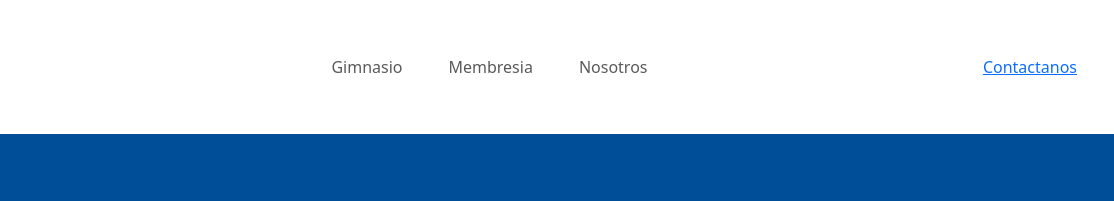
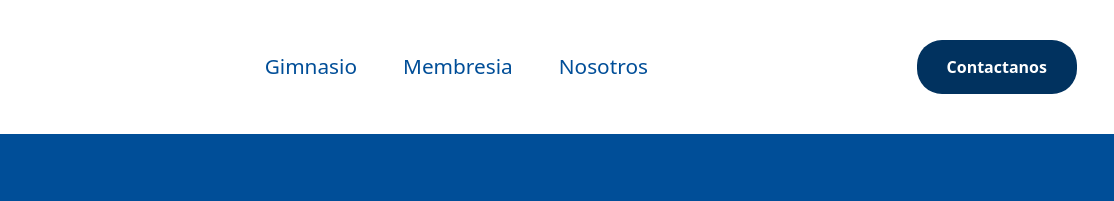
Before and after one commit to Ubbee/Entrega-3-Coderhouse, a plain HTML site: page index.html in a window 1280 px wide. Shown: the top 201 px of the page, 166-1280 px from the left. Drawn offline with nearby package versions, Linux system fonts and the light colour scheme.

Commit message:
arreglo nav

```diff
--- a/scss/layout/mq-desktop.scss
+++ b/scss/layout/mq-desktop.scss
@@ -1,13 +1,47 @@
+//VARIABLES
+@use "../abstracts/variables";
 //MIXINS
 @use "../abstracts/mixin";
+@media (min-width: 990px) {
+    header {
+        .navv {
+            #navbarContenido {
+                position: initial;
+                background-color: white;
+                box-shadow: 0 0px 0px rgba(0, 0, 0, 0);
+            }
+
+            .cont {
+                .btn-uno {
+                    display: block;
+                    background-color: #01325f;
+                    padding: 15px 30px;
+                    border-radius: 25px;
+                    text-decoration: none;
+                    color: white;
+                    font-weight: 700;
+                }
+
+                .img-ul {
+                    ul {
+                        li {
+                            a{
+                                color: variables.$color-principal;
+                            }
+                            .btn-dos {
+                                display: none;
+                            }
+                        }
+                    }
+                }
+            }
+        }
+    }
+}
+
 @media (min-width: 1024px) {
-    .btn-uno {
-        display: block !important;
-    }
 
-    .btn-dos {
-        display: none !important;
-    }
+
 
     body {
         main {
@@ -144,6 +178,7 @@
                             justify-content: center;
                             transform: translateY(0px);
                             margin-right: 50px;
+
                             li {
                                 img {
                                     @include mixin.medidas(31px, 31px);
@@ -151,6 +186,7 @@
                             }
                         }
                     }
+
                     padding-bottom: 100px;
                 }
 
--- a/scss/layout/mq-tablet.scss
+++ b/scss/layout/mq-tablet.scss
@@ -2,6 +2,23 @@
 @use "../abstracts/mixin";
 @media (min-width: 600px) {
     body {
+
+        header {
+            .navv {
+                .cont {
+                    .img-ul {
+                        ul{
+                            li{
+                                a{
+                                    font-size: 1.3rem;
+                                }
+                            }
+                        }
+                    }
+                }
+            }
+        }
+
         main {
 
             /* ------------------INICIO----------------- */
@@ -120,8 +137,12 @@
                     }
 
                     .card-entrenamiento {
+                        .imagen-fit {
+                            width: 80%;
+                        }
+
                         ul {
-                            margin-left: 20px;
+                            margin-left: 7%;
                             transform: translateY(-40px);
 
                             li {
--- a/scss/pages/_home.scss
+++ b/scss/pages/_home.scss
@@ -5,6 +5,21 @@
 
 /* ------------------HEADER-------------------- */
 .navv {
+    #navbarContenido {
+        position: absolute;
+        top: 100%;
+        right: 0;
+        background-color: rgba(0, 78, 152, 0.4);
+        backdrop-filter: blur(10px);
+        -webkit-backdrop-filter: blur(10px);
+        z-index: 1000;
+        width: max-content;
+        padding: 10px 5px;
+        box-shadow: 0 4px 10px rgba(0, 0, 0, 0.1);
+        border-bottom-left-radius: 15px;
+        border-bottom-right-radius: 15px;
+    }
+
     display: flex;
     padding: 10px 25px;
 
@@ -23,22 +38,19 @@
     .img-ul {
         display: flex;
         flex-direction: column;
-
-
         ul {
             margin-left: 20PX !important;
-
-
             li {
                 padding: 10px;
                 border-radius: 10px;
                 margin-left: 10px;
+                a{
+                    color: whitesmoke;
+                }
 
                 .boton-contacto-uno {
                     font-family: 'Barlow', sans-serif;
-                    font-weight: 700;
                     background-color: #64a8f1;
-                    color: variables.$color-principal !important;
                     text-decoration: none;
                     padding: 15px 30px;
                     border-radius: 30px;
```
Also changed, not shown: css/style.css, 1 other file.
